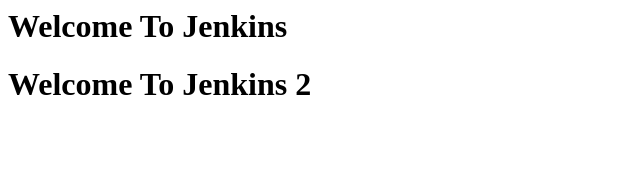
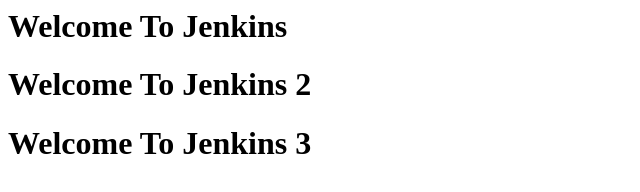
Before and after one commit to sotdevprod/1604, a plain HTML site: page index.html in a window 1280 px wide. Shown: the whole page, without its empty margins (0-640 px from the left). Drawn offline with Linux system fonts and the light colour scheme.

Commit message:
Update index.html

```diff
--- a/index.html
+++ b/index.html
@@ -1,2 +1,3 @@
 <h1> Welcome To Jenkins</h1>
 <h1> Welcome To Jenkins 2</h1>
+<h1> Welcome To Jenkins 3</h1>
```
